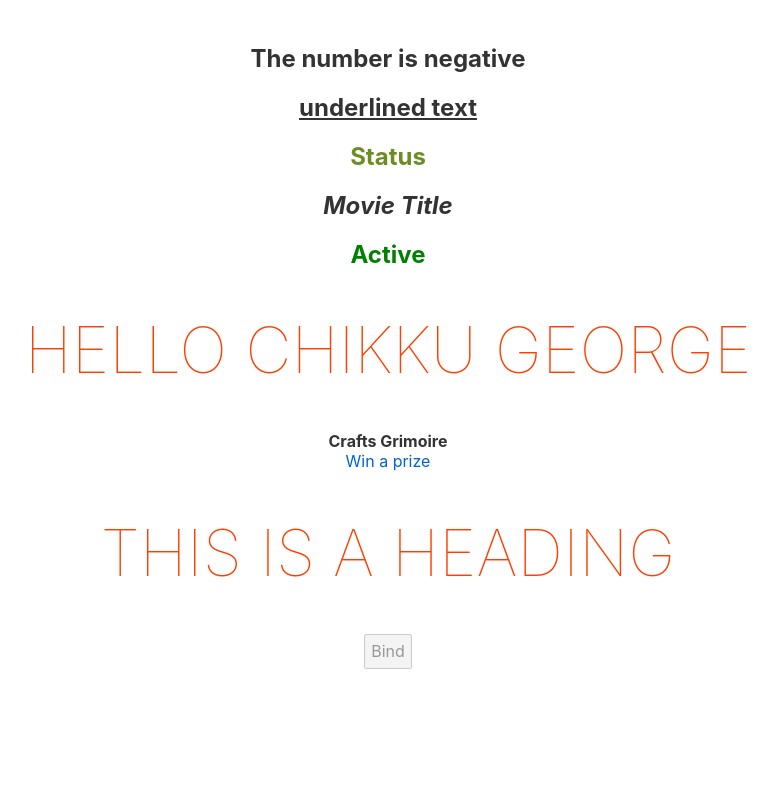
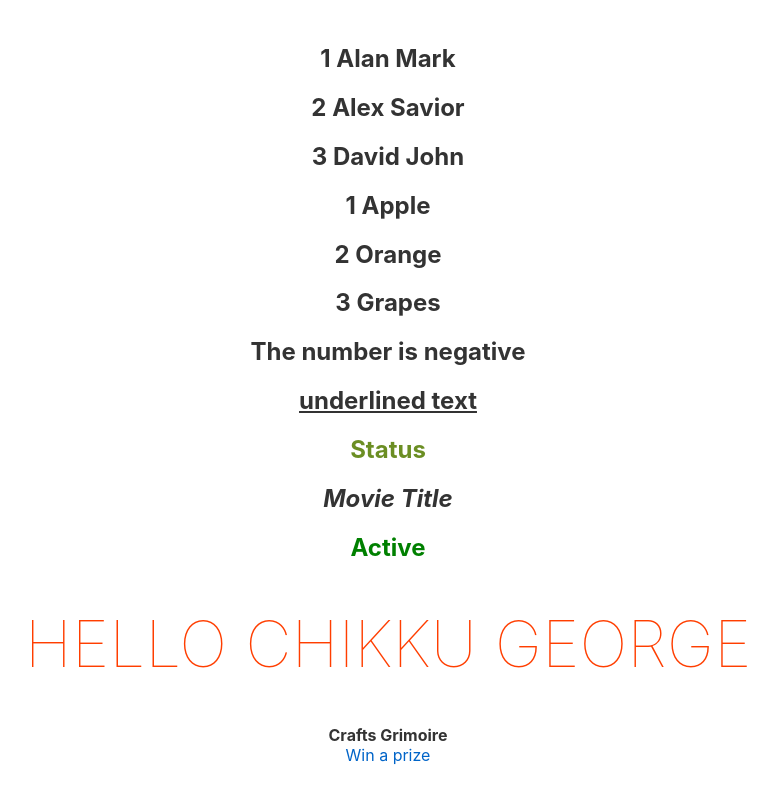
Before and after one commit to chikkugeorge24/svelte, a Svelte app in the folder hello-world/: page / in a window 1280 px wide. Shown: the top 800 px of the page, without its empty margins (252-1030 px from the left). Built offline with nearby package versions, Linux system fonts and the light colour scheme.

Commit message:
list rendering

```diff
--- a/hello-world/src/App.svelte
+++ b/hello-world/src/App.svelte
@@ -8,9 +8,21 @@
   const isPromoted = true;
   const active = true;
   const num = -5;
+  const names = ["Apple", "Orange", "Grapes"];
+  const fullNames = [
+    { first: "Alan", last: "Mark" },
+    { first: "Alex", last: "Savior" },
+    { first: "David", last: "John" },
+  ];
 </script>
 
 <main>
+  {#each fullNames as name, index}
+    <h2>{index + 1} {name.first} {name.last}</h2>
+  {/each}
+  {#each names as name, index}
+    <h2>{index + 1} {name}</h2>
+  {/each}
   {#if num === 0}
     <h2>The number is zero</h2>
   {:else if num < 0}
```
